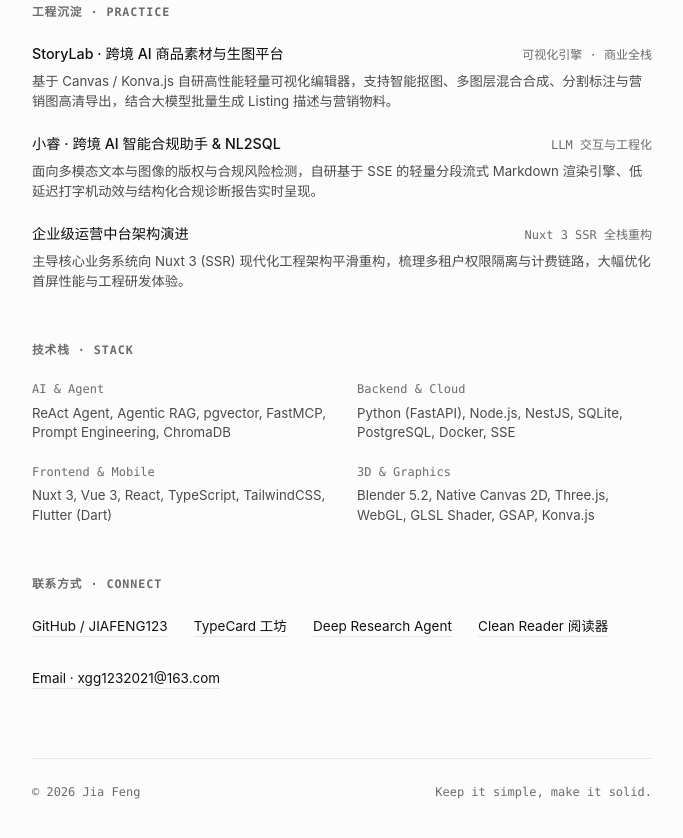
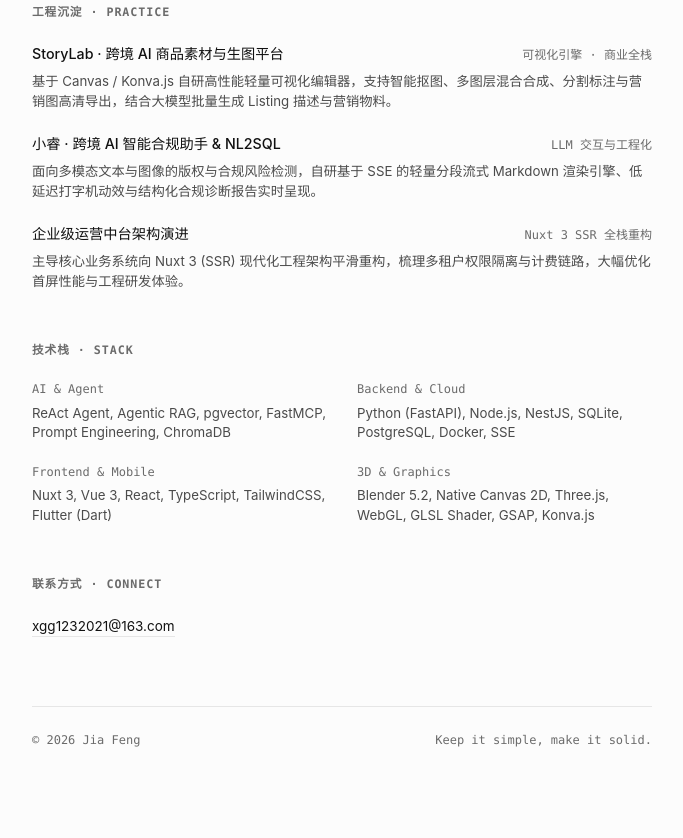
Before and after one commit to JIAFENG123/JIAFENG123.github.io, a plain HTML site: page index.html in a window 1280 px wide. Shown: the part 1239-2077 px from the top of the page, without its empty margins (298-981 px from the left). Drawn offline with Linux system fonts and the light colour scheme.

Commit message:
style: clean connect section to keep only email

```diff
--- a/index.html
+++ b/index.html
@@ -534,24 +534,12 @@
       </div>
     </section>
 
-    <!-- 联系与社交 / Connect -->
+    <!-- 联系方式 / Connect -->
     <section>
       <h2 class="section-title">联系方式 · Connect</h2>
       <ul class="links-group">
         <li class="link-item">
-          <a href="https://github.com/JIAFENG123" target="_blank" rel="noopener noreferrer">GitHub / JIAFENG123</a>
-        </li>
-        <li class="link-item">
-          <a href="https://jiafeng123.github.io/typecard/" target="_blank" rel="noopener noreferrer">TypeCard 工坊</a>
-        </li>
-        <li class="link-item">
-          <a href="https://cross-border-e-commerce-2kxx7hfbiertguvimg48uy.streamlit.app/" target="_blank" rel="noopener noreferrer">Deep Research Agent</a>
-        </li>
-        <li class="link-item">
-          <a href="https://jiafeng123.github.io/clean-pdf-reader/" target="_blank" rel="noopener noreferrer">Clean Reader 阅读器</a>
-        </li>
-        <li class="link-item">
-          <a href="mailto:xgg1232021@163.com">Email · xgg1232021@163.com</a>
+          <a href="mailto:xgg1232021@163.com">xgg1232021@163.com</a>
         </li>
       </ul>
     </section>
```
